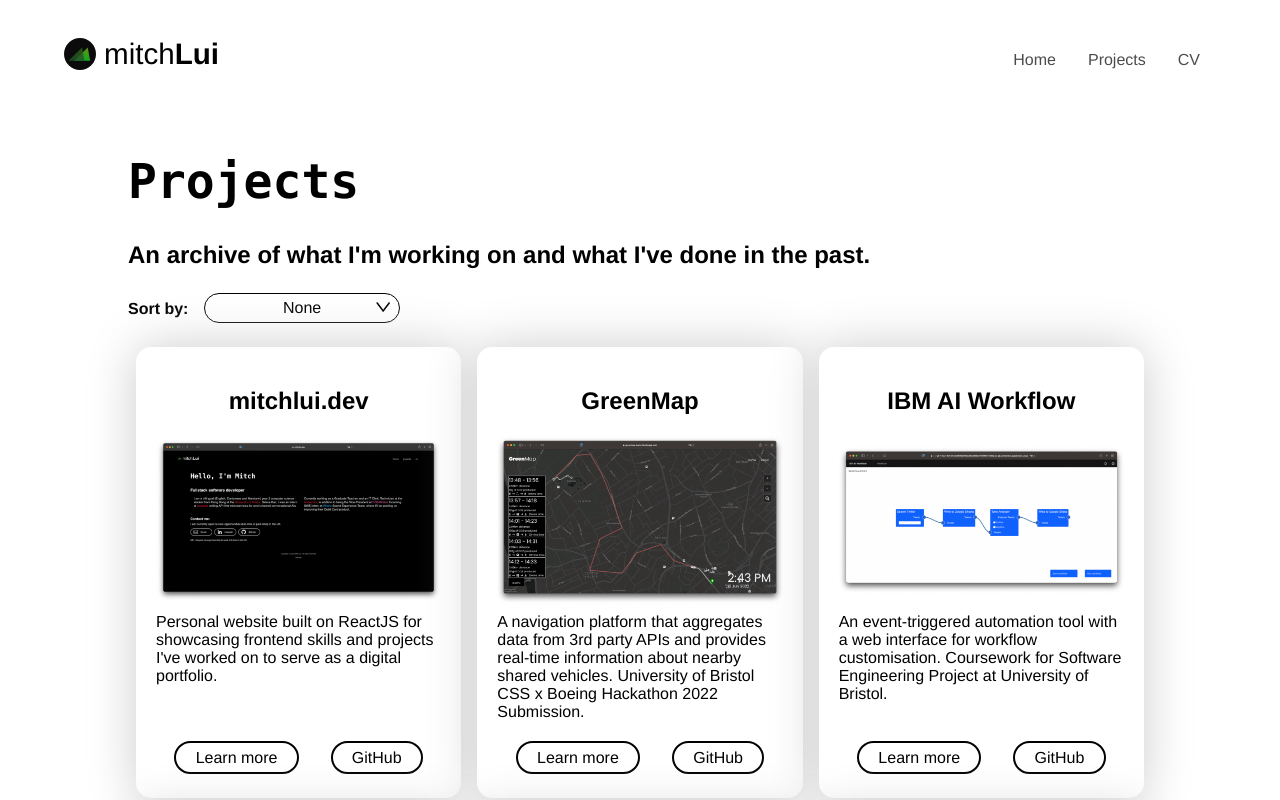
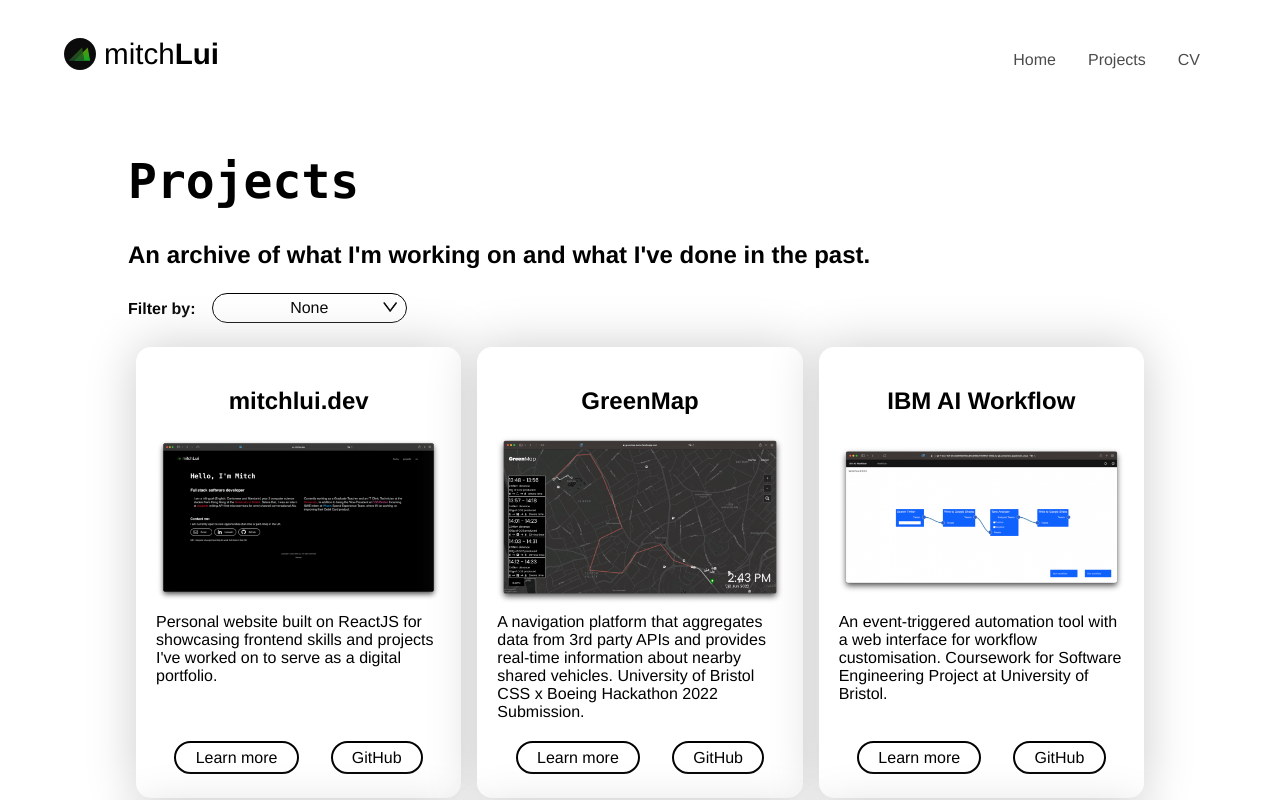
Before and after one commit to mitchLui/website, a React (Create React App) app in the folder client/: page /projects in a window 1280 px wide. Shown: the top 800 px of the page. Built offline with nearby package versions, Linux system fonts and the light colour scheme.

Commit message:
typo, sort should be filter

```diff
--- a/client/src/components/Projects/Projects.js
+++ b/client/src/components/Projects/Projects.js
@@ -24,7 +24,7 @@ export const ProjectCard = ({ index, name, title, thumbnail, alt, headline, git_
     </article>
 
 export function Projects({ projects }){
-    const [sort, setSort] = useState("none");
+    const [filter, setFilter] = useState("none");
 
     function getFilteredProjects(){
         Object.filter = (obj, predicate) =>
@@ -32,11 +32,11 @@ export function Projects({ projects }){
             .filter( key => predicate(obj[key]) )
             .reduce( (res, key) => Object.assign(res, { [key]: obj[key] }), {});
 
-        switch(sort){
+        switch(filter){
             case "none":
                 return projects;
             default:
-                return Object.filter(projects, (project) => project.category === sort);
+                return Object.filter(projects, (project) => project.category === filter);
         }
     }
 
@@ -48,8 +48,8 @@ export function Projects({ projects }){
                 <h2>An archive of what I'm working on and what I've done in the past.</h2>
                 <Dropdown
                     className={"project-sort"}
-                    onChange={setSort}
-                    label={"Sort by:"}
+                    onChange={setFilter}
+                    label={"Filter by:"}
                     options={
                         {
                             "Categories": [
--- a/client/src/data/projects.js
+++ b/client/src/data/projects.js
@@ -126,6 +126,5 @@ export const projects = {
         for omni-channel conversational AIs in Python.`,
         content_detailed: [],
         git_url: null,
-
     }
 }
```
